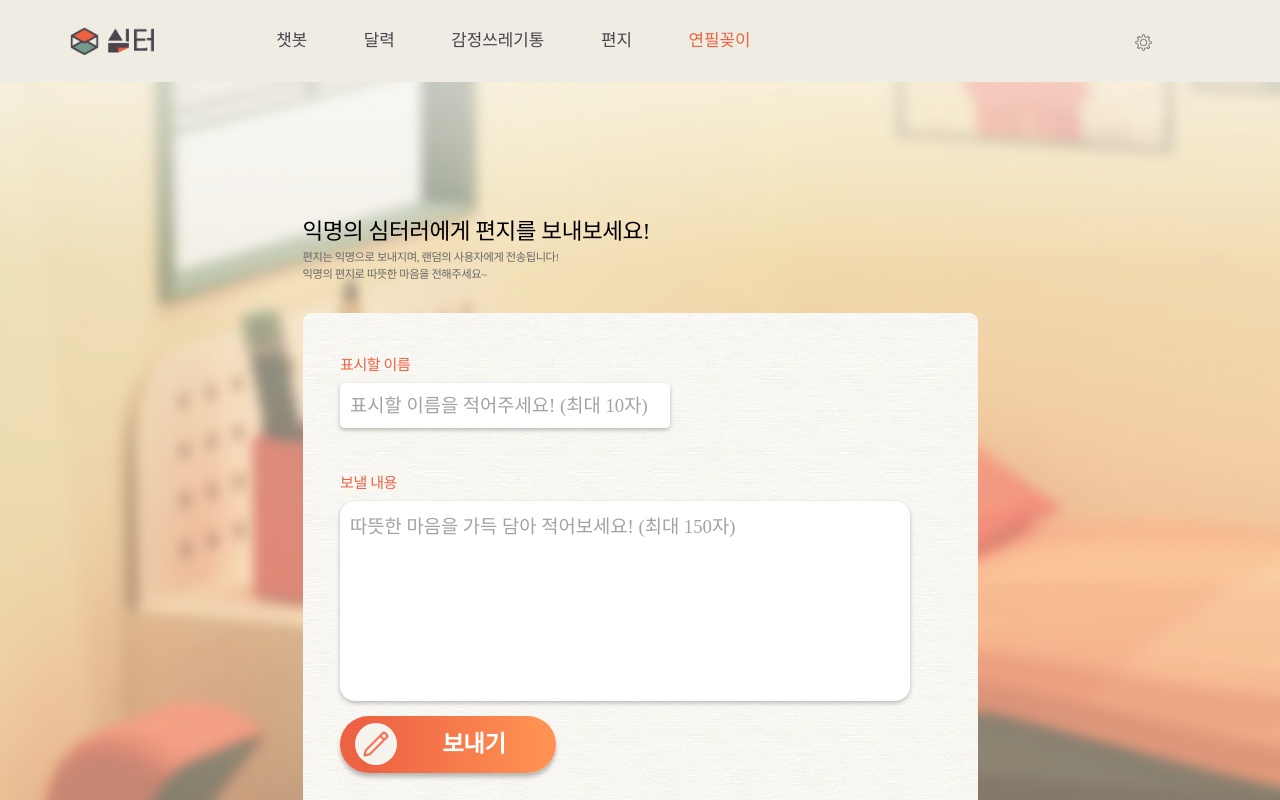
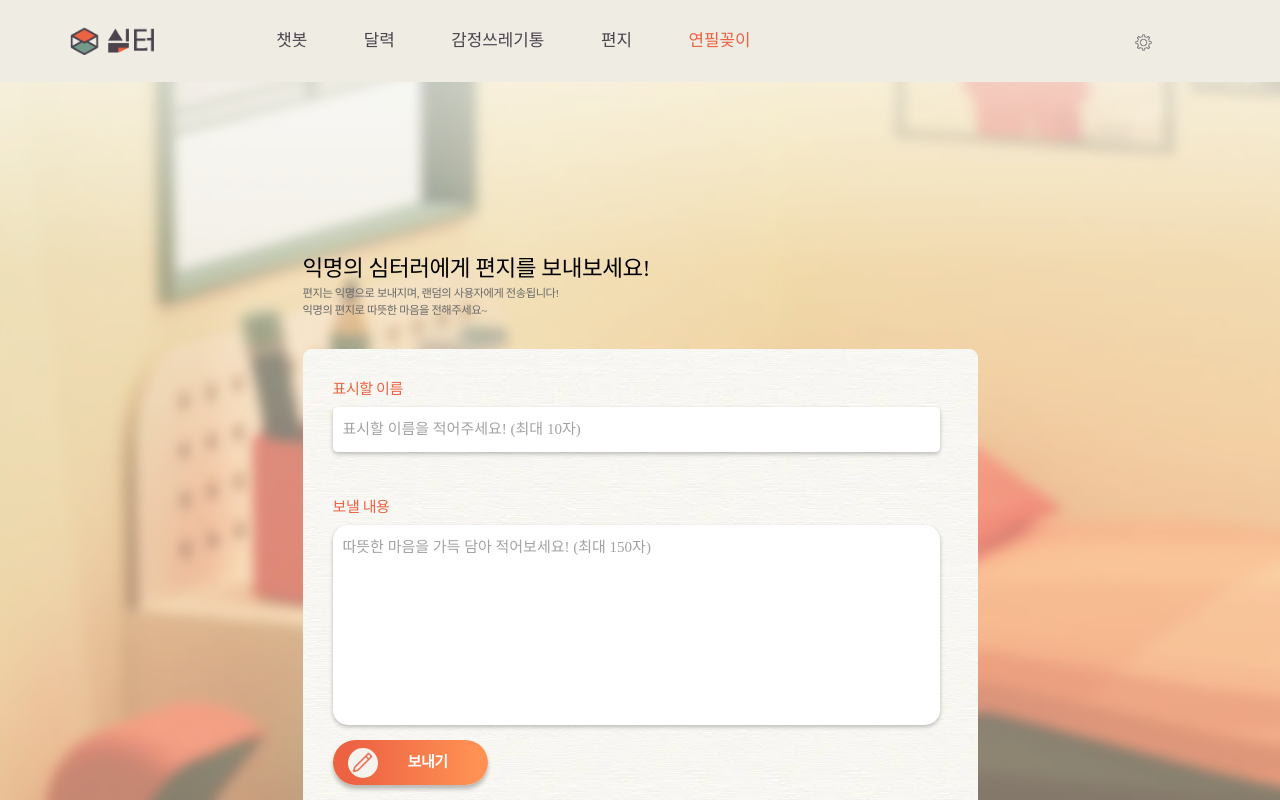
Before and after one commit to git1uv/client, a React (Create React App) app: page /pencilholder in a window 1280 px wide. Built offline with nearby package versions, Linux system fonts and the light colour scheme; no server answers.

Commit message:
feat: 연필꽂이 화면 세부 디자인 수정

```diff
--- a/src/components/PencilHolder/Browser.jsx
+++ b/src/components/PencilHolder/Browser.jsx
@@ -86,7 +86,7 @@ export default function Browser() {
           </S.Title>
           <section/>
           <S.Letter>
-            <S.Wrapper>
+            {/* <S.Wrapper> */}
               <S.WriteBox>
                 <h3>표시할 이름</h3>
                 <input
@@ -107,7 +107,7 @@ export default function Browser() {
                 </S.PencilIcon>
                 <p>보내기</p>
               </S.SendBtn>
-            </S.Wrapper>
+            {/* </S.Wrapper> */}
           </S.Letter>
         </S.Wrapper>
       </S.Container>
--- a/src/components/PencilHolder/PencilHolder.style.js
+++ b/src/components/PencilHolder/PencilHolder.style.js
@@ -85,7 +85,6 @@ export const Letter = styled.div`
 
     @media (max-width: 1470px) {
         width: 45rem;
-        height: 32.5rem;
         padding: 0;
     }
 
@@ -110,17 +109,19 @@ export const WriteBox = styled.div`
     display: flex;
     flex-direction: column;
     justify-content: center;
-    width: 40rem;
-    margin: 3rem 0 2rem 0;
+    align-items: center;
+    width: 100%;
+    margin: 3rem 0 2rem 5rem;
 
     @media (max-width: 1470px) {
-        margin: 2rem 0 1rem 0;
+        margin: 2rem 0 1rem 4rem;
     }
     @media (max-width: 1200px) {
-        margin: 3rem 0 2rem 0;
+        margin: 3rem 0 2rem 4rem;
     }
 
     h3 {
+        align-self: flex-start;
         color: #ED6243;
         font-family: Pretendard;
         font-size: 1rem;
@@ -130,9 +131,11 @@ export const WriteBox = styled.div`
     }
 
     input {
+        align-self: flex-start;
         position: relative;
-        width: 22rem;
+        width: 90%;
         height: 3rem;
+
         border: none;
         border-radius: 0.3125rem;
         background: #FFF;
@@ -140,6 +143,9 @@ export const WriteBox = styled.div`
 
         font-family: SeoulHangang;
         font-size: 1.25rem;
+         @media (max-width: 1470px) {
+            font-size: 1rem;
+        }
         font-weight: 400;
         line-height: normal;
         padding-left: 10px;
@@ -154,7 +160,8 @@ export const WriteBox = styled.div`
     }
 
     textarea {
-        width: 38rem;
+        align-self: flex-start;
+        width: 90%;
         height: 30vh;
         @media (max-width: 1470px) {
             height: 25vh;
@@ -167,6 +174,9 @@ export const WriteBox = styled.div`
 
         font-family: SeoulHangang;
         font-size: 1.25rem;
+        @media (max-width: 1470px) {
+            font-size: 1rem;
+        }
         font-weight: 400;
         line-height: normal;
         padding: 10px;
@@ -192,14 +202,20 @@ export const SendBtn = styled.div`
     padding-left: 1rem;
     display: flex;
     align-items: center;
-    margin-bottom: 3rem;
+    align-self: flex-start;
+    margin: 0 0 3rem 3rem;
 
     @media (max-width: 1470px) {
-        margin-bottom: 1rem;
+        margin: 0 0 1rem 2rem;
     }
 
     width: 14.375rem;
     height: 3.75rem;
+
+    @media (max-width: 1470px) {
+        width: 10.375rem;
+        height: 3rem;
+    }
 
     box-shadow: 0px 4px 4px 0px rgba(0, 0, 0, 0.25);
     border: none;
@@ -208,11 +224,14 @@ export const SendBtn = styled.div`
 
     cursor: pointer;
     p {
-        margin: 0 0 0 3rem;
+        margin: 0 0 0 2rem;
         color: white;
         text-align: center;
         font-family: Pretendard;
         font-size: 1.5625rem;
+        @media (max-width: 1470px) {
+           font-size: 1rem;
+        }
         font-weight: 800;
         line-height: 1.375rem;
         letter-spacing: -0.0255rem;
@@ -225,6 +244,10 @@ export const PencilIcon = styled.div`
     align-items: center;
     width: 2.8125rem;
     height: 2.8125rem;
+    @media (max-width: 1470px) {
+        width: 2rem;
+        height: 2rem;
+    }
     flex-shrink: 0;
     background: #F5F3ED;
     border-radius: 100%;
@@ -232,5 +255,9 @@ export const PencilIcon = styled.div`
     img {
         width: 2rem;
         height: 2rem;
+        @media (max-width: 1470px) {
+            width: 1.5rem;
+            height: 1.5rem;
+        }
     }
 `
```
